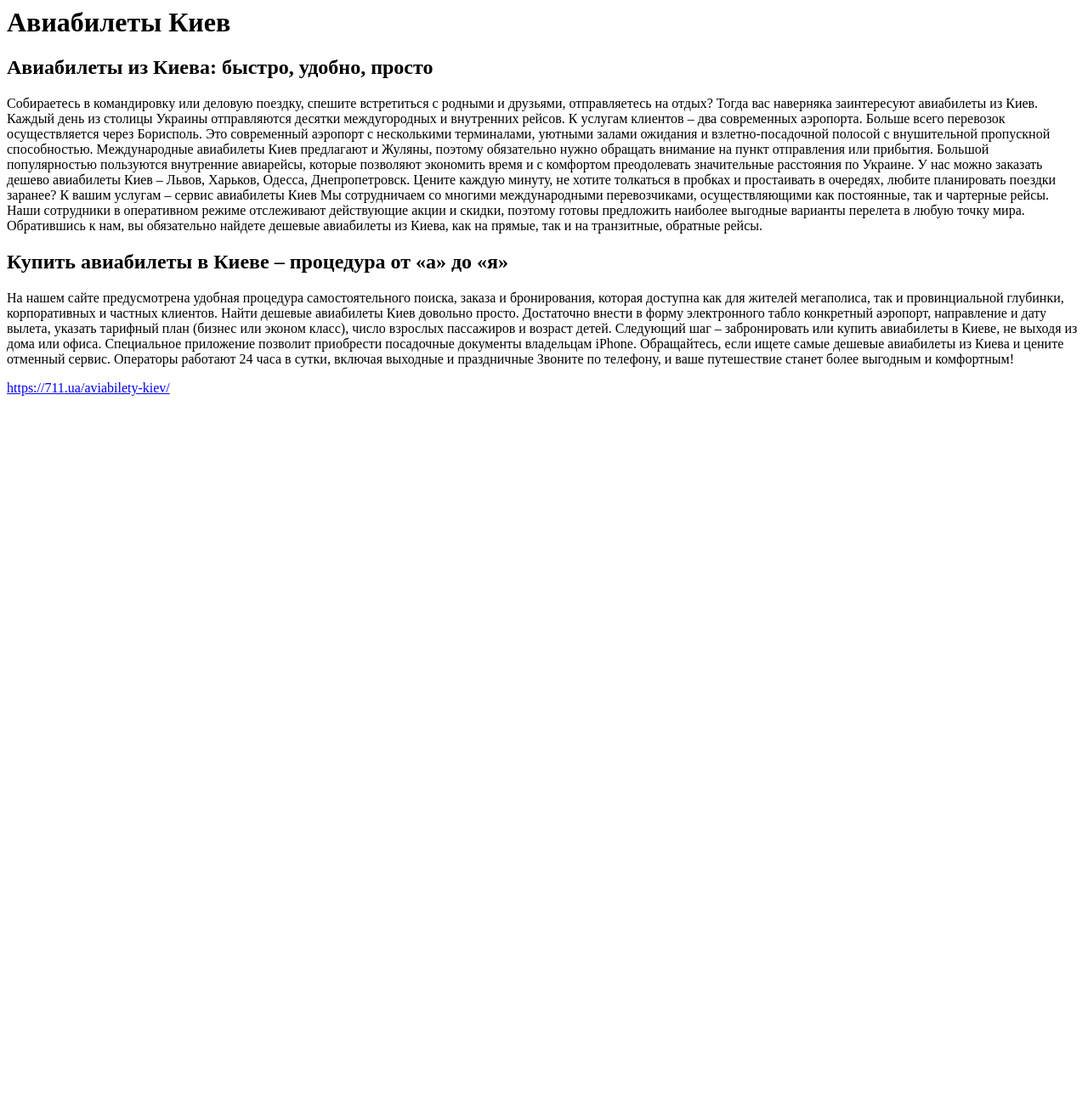
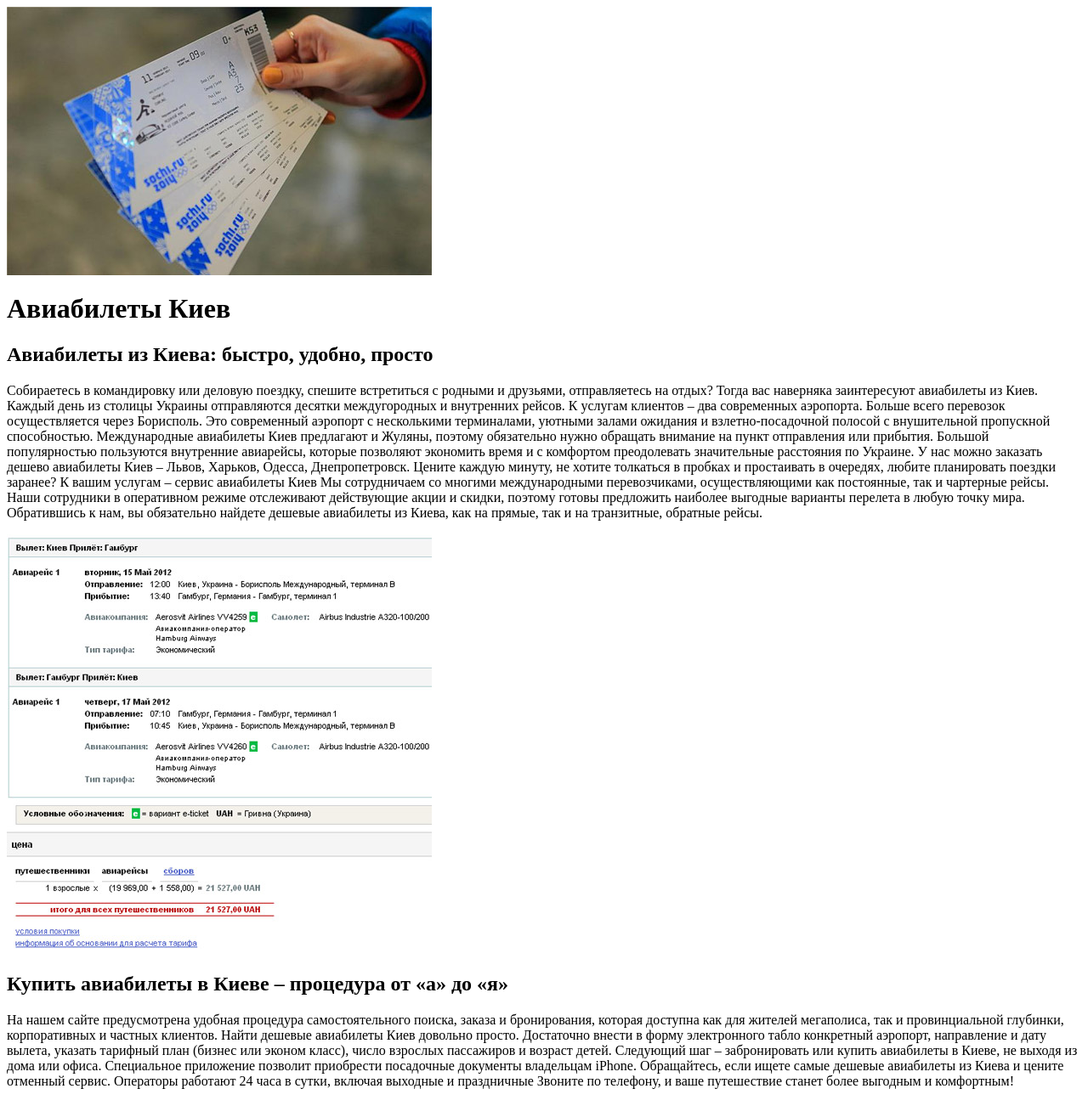
Before and after one commit to aviabilety/kiev, a plain HTML site: page index.html in a window 1280 px wide. Shown: the top 1295 px of the page at 85% size. Before the commit the page ends 800 px from the top, so only its background shows below. Drawn offline with Linux system fonts and the light colour scheme.

Commit message:
add images

```diff
--- a/index.html
+++ b/index.html
@@ -7,9 +7,11 @@
   <meta name="viewport" content="width=device-width, initial-scale=1.0">
 </head>
 <body>
+  <img src="img/aviabilety-kiev.jpg" alt='авиабилеты киев' title='авиабилеты киев'>
 <h1>Авиабилеты Киев</h1>
 <h2>Авиабилеты из Киева: быстро, удобно, просто</h2>
   <p>Собираетесь в командировку или деловую поездку, спешите встретиться с родными и друзьями, отправляетесь на отдых? Тогда вас наверняка заинтересуют авиабилеты из Киев. Каждый день из столицы Украины отправляются десятки междугородных и внутренних рейсов. К услугам клиентов – два современных аэропорта. Больше всего перевозок осуществляется через Борисполь. Это современный аэропорт с несколькими терминалами, уютными залами ожидания и взлетно-посадочной полосой с внушительной пропускной способностью. Международные авиабилеты Киев предлагают и Жуляны, поэтому обязательно нужно обращать внимание на пункт отправления или прибытия. Большой популярностью пользуются внутренние авиарейсы, которые позволяют экономить время и с комфортом преодолевать значительные расстояния по Украине. У нас можно заказать дешево авиабилеты Киев – Львов, Харьков, Одесса, Днепропетровск. Цените каждую минуту, не хотите толкаться в пробках и простаивать в очередях, любите планировать поездки заранее? К вашим услугам – сервис авиабилеты Киев Мы сотрудничаем со многими международными перевозчиками, осуществляющими как постоянные, так и чартерные рейсы. Наши сотрудники в оперативном режиме отслеживают действующие акции и скидки, поэтому готовы предложить наиболее выгодные варианты перелета в любую точку мира. Обратившись к нам, вы обязательно найдете дешевые авиабилеты из Киева, как на прямые, так и на транзитные, обратные рейсы.</p>
+  <img src="img/kiev-aviabilety.jpg"  alt='киев авиабилеты' title='киев авиабилеты'>
 <h2>Купить авиабилеты в Киеве – процедура от «а» до «я»</h2>
 
 <p>На нашем сайте предусмотрена удобная процедура самостоятельного поиска, заказа и бронирования, которая доступна как для жителей мегаполиса, так и провинциальной глубинки, корпоративных и частных клиентов. Найти дешевые авиабилеты Киев довольно просто. Достаточно внести в форму электронного табло конкретный аэропорт, направление и дату вылета, указать тарифный план (бизнес или эконом класс), число взрослых пассажиров и возраст детей. Следующий шаг – забронировать или купить авиабилеты в Киеве, не выходя из дома или офиса. Специальное приложение позволит приобрести посадочные документы владельцам iPhone. Обращайтесь, если ищете самые дешевые авиабилеты из Киева и цените отменный сервис. Операторы работают 24 часа в сутки, включая выходные и праздничные Звоните по телефону, и ваше путешествие станет более выгодным и комфортным!</p>
```
Also changed, not shown: img/aviabilety-kiev.jpg (added), img/kiev-aviabilety.jpg (added).
